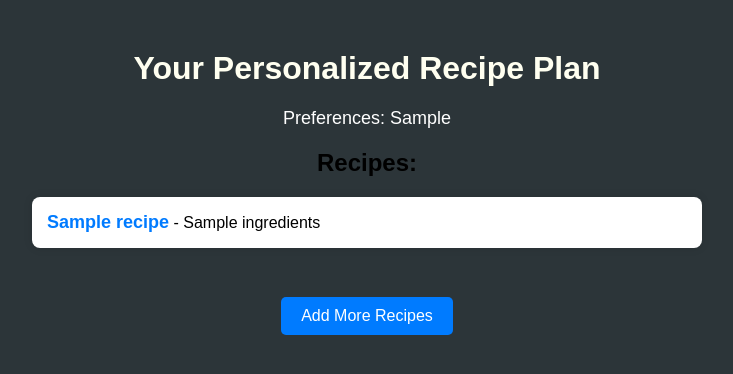
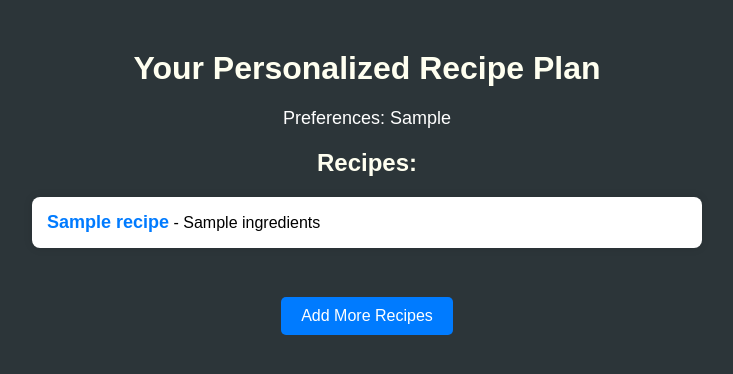
Before and after one commit to sfd2004/Assignment_2, a Flask app: template templates/recipe_plan.html in a window 1280 px wide. Shown: the top 374 px of the page, without its empty margins (273-1006 px from the left). Run offline with Flask 3, Linux system fonts and the light colour scheme; the template is opened without the code that fills it: most values are stand-ins (such as "Sample title", 1, 10 or a date in 2020).

Commit message:
Update recipe_plan.css

```diff
--- a/static/recipe_plan.css
+++ b/static/recipe_plan.css
@@ -14,6 +14,10 @@ h1 {
 p {
     font-size: 18px;
     color: #FFFFFF;
+}
+
+h2 {
+    color: #FFFFF0;
 }
 
 ul {
```
